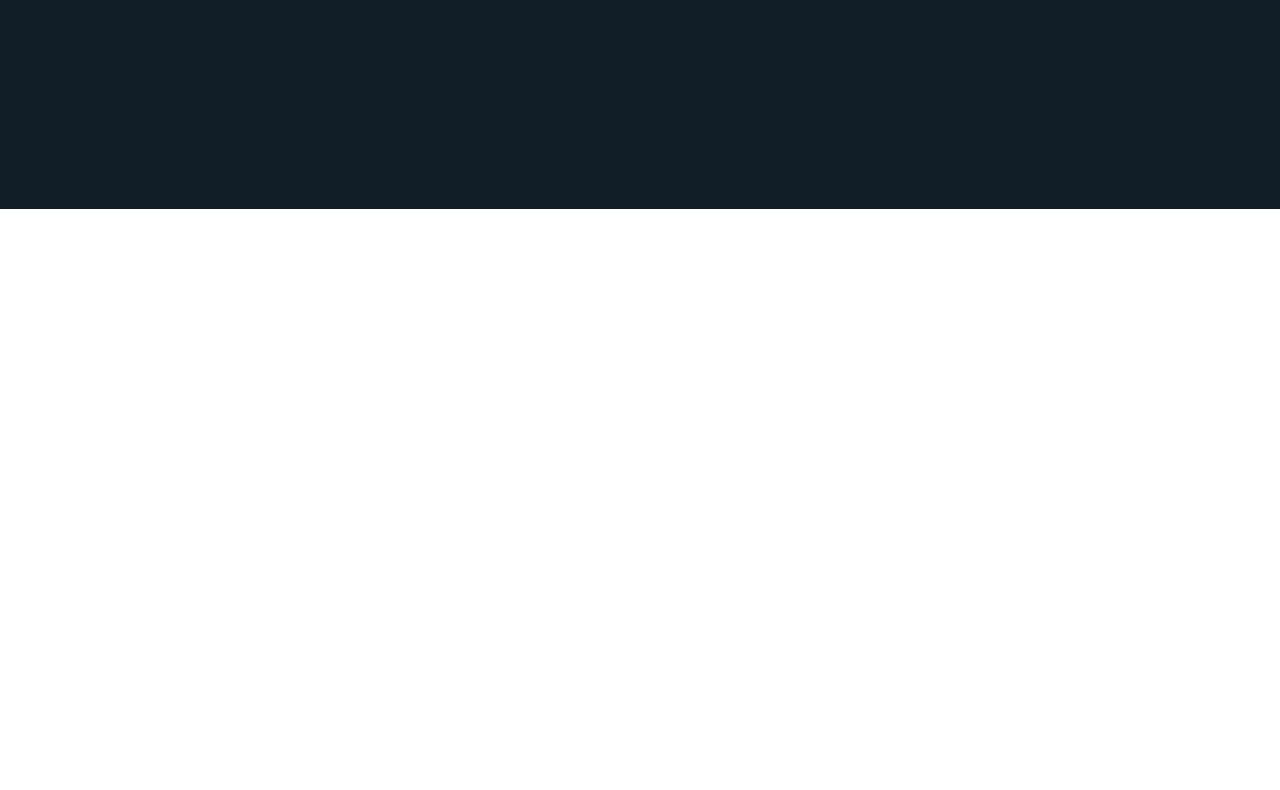
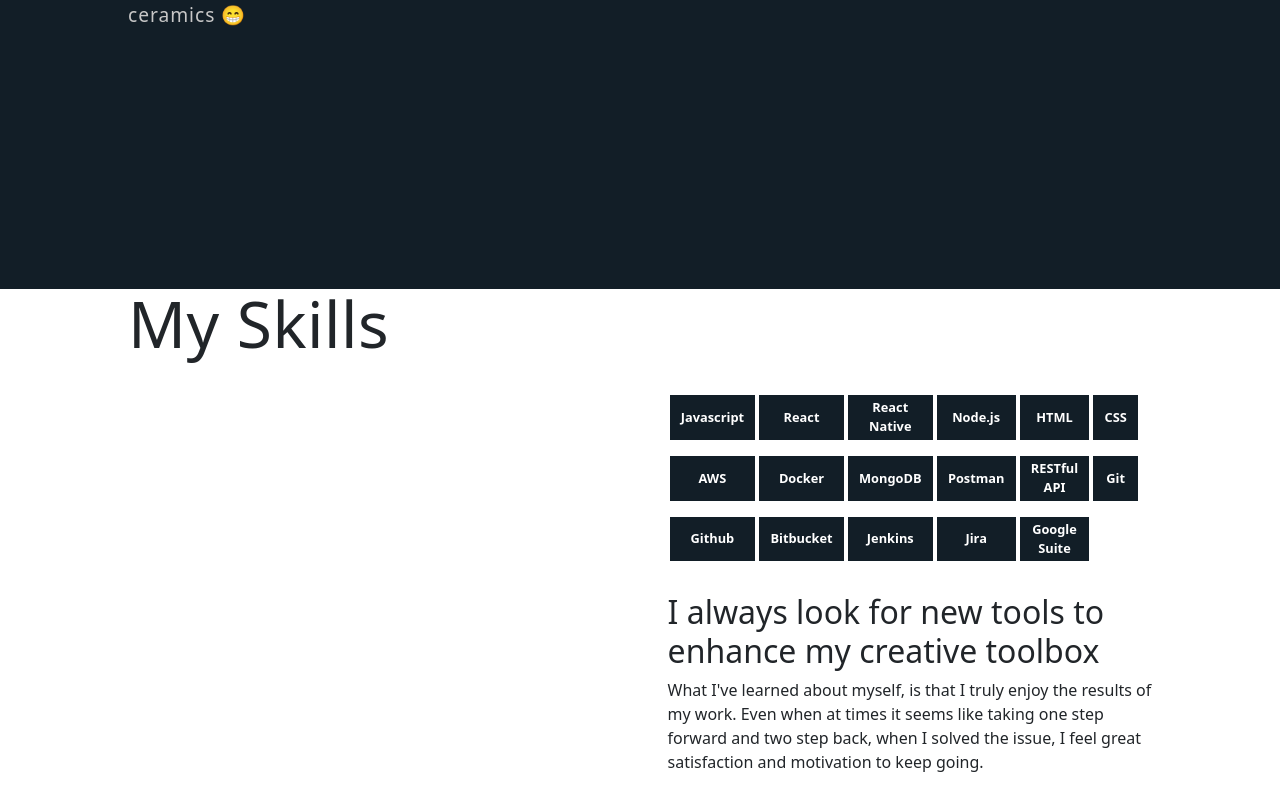
Before and after one commit to toveadamsson/my-website, a React (Create React App) app: page / in a window 1280 px wide. Shown: the part 511-1301 px from the top of the page. Before the commit the page ends 800 px from the top, so only its background shows below. Built offline with nearby package versions, Linux system fonts and the light colour scheme.

Commit message:
start of skills component

```diff
--- a/src/App.js
+++ b/src/App.js
@@ -10,8 +10,8 @@ function App () {
     <div className='App'>
       <Header />
       <About />
-      {/* <Skills />
-      <Projects />
+      <Skills />
+      {/* <Projects />
       <Contact /> */}
     </div>
   )
--- a/src/components/Skills.js
+++ b/src/components/Skills.js
@@ -1,7 +1,44 @@
 import React from 'react'
-
-export default function Skills() {
+import "../css/skills.css"
+export default function Skills () {
   return (
-    <div>Skills</div>
+    <div className='main-componentet'>
+      <div className='title'>
+        <h1>My Skills</h1>
+        <img src='' alt='' />
+      </div>
+      <div className='display-skills'>
+        <div className='each-height'>
+          <ul>
+            <li>Javascript</li>
+            <li>React</li>
+            <li>React Native</li>
+            <li>Node.js</li>
+            <li>HTML</li>
+            <li>CSS</li>
+            <li>AWS</li>
+            <li>Docker</li>
+            <li>MongoDB</li>
+            <li>Postman</li>
+            <li>RESTful API</li>
+            <li>Git</li>
+            <li>Github</li>
+            <li>Bitbucket</li>
+            <li>Jenkins</li>
+            <li>Jira</li>
+            <li>Google Suite</li>
+          </ul>
+        </div>
+        <div className='about-me'>
+          <h2>I always look for new tools to enhance my creative toolbox</h2>
+          <p>
+            What I've learned about myself, is that I truly enjoy the results of
+            my work. Even when at times it seems like taking one step forward
+            and two step back, when I solved the issue, I feel great
+            satisfaction and motivation to keep going.
+          </p>
+        </div>
+      </div>
+    </div>
   )
 }
--- a/src/css/about.css
+++ b/src/css/about.css
@@ -1,7 +1,7 @@
 .about {
   background-color: rgb(18, 30, 39);
   color: #fff;
-  height: 90vh;
+  height: 100vh;
   display: flex;
   flex-direction: column;
   justify-content: center;
--- /dev/null
+++ b/src/css/skills.css
@@ -0,0 +1,41 @@
+.main-componentet {
+  display: grid;
+  grid-template-columns: 1fr 1fr;
+  margin: 0 10vw;
+}
+/* .title {
+  border: 1px solid red;
+} */
+
+ul {
+
+  display: grid;
+  grid-template-columns: repeat(6, 1fr);
+}
+.display-skills{
+    padding-top: 6em;
+}
+.display-skills li {
+  width: -moz-fit-content;
+  /* width: 5rem; */
+  list-style: none;
+  background: rgb(18, 30, 39);
+  color: rgb(255, 255, 255);
+  padding: 0.2rem 0.7rem;
+  margin: 0px 0.25rem 1rem 0px;
+  font-size: 0.8rem;
+  font-weight: 700;
+  text-align: center;
+  display: flex;
+  justify-content: center;
+  align-items: center;
+}
+.each-height {
+  margin: 10px;
+}
+
+h2{padding-left: 2.5rem;}
+
+.about-me p{
+    padding-left: 2.5rem;
+}
```
